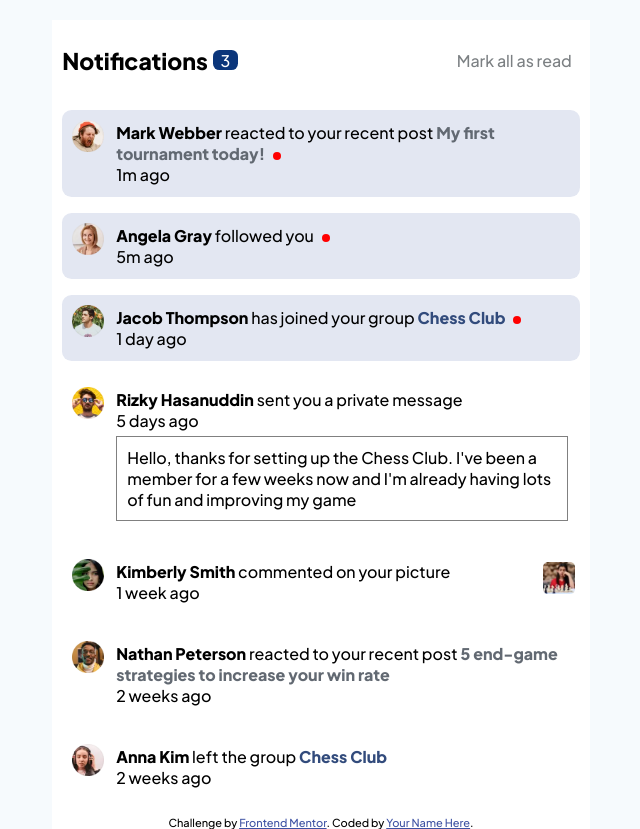
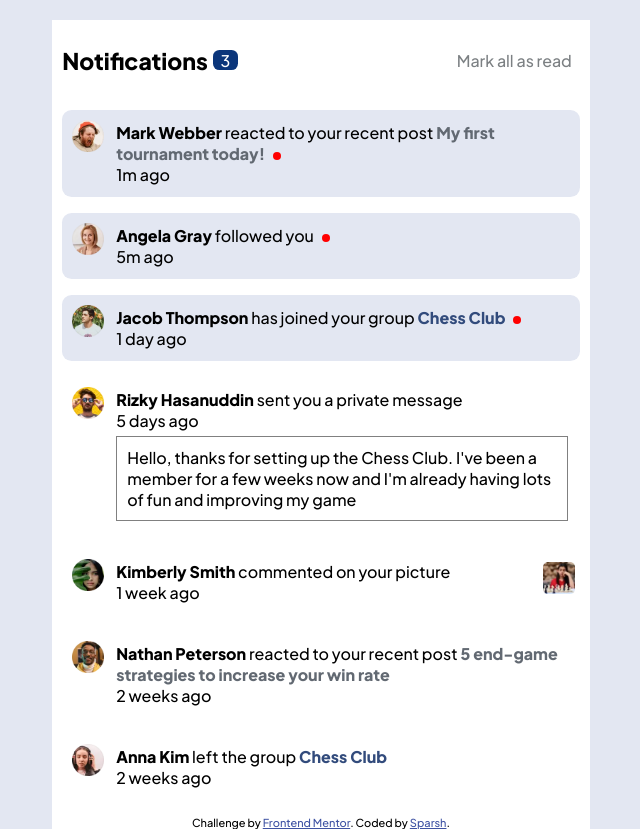
Before and after one commit to Sparsh1401/Notification-Page-Dynamic, a plain HTML site: page index.html in a window 1280 px wide. Shown: the whole page, without its empty margins (319-959 px from the left). Drawn offline with Linux system fonts and the light colour scheme.

Commit message:
desperate Commit

```diff
--- a/index.css
+++ b/index.css
@@ -10,7 +10,7 @@ body{
     display: flex;
     justify-content: center;
     align-items: center;
-    background-color: #f6fafd;
+    background-color: hsl(224, 35%, 92%);
 }
 
 .finalpage{
--- a/index.html
+++ b/index.html
@@ -45,7 +45,7 @@
           Challenge by
           <a href="https://www.frontendmentor.io?ref=challenge" target="_blank"
             >Frontend Mentor</a
-          >. Coded by <a href="#">Your Name Here</a>.
+          >. Coded by <a href="https://www.linkedin.com/in/sparsh-agarwal1401/">Sparsh</a>.
         </footer>
     </div>
 
```
